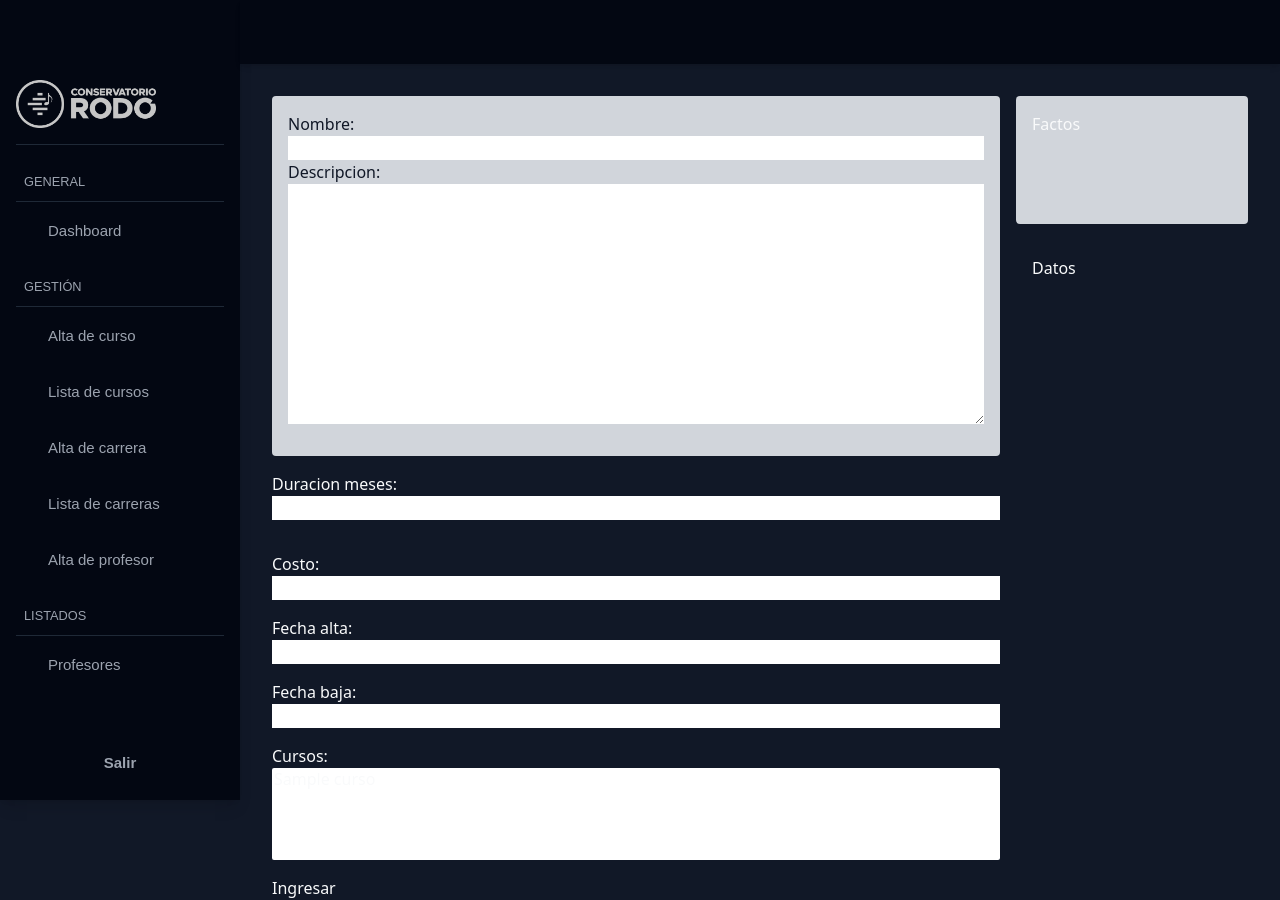
After one commit to iribastrillo/Proyecto-integrador, a Django app: page /carreras/crear-carrera/ in a window 1280 px wide. The commit adds this page. Run offline with Django 4.2, Linux system fonts and the light colour scheme; a user stored in the database is signed in; tables that the repository leaves empty hold one stand-in row (values such as "Sample post"); some libraries are stand-ins or nearby versions.

Commit message:
refac.: refactor db models.

```diff
--- a/src/django/carreras/urls.py
+++ b/src/django/carreras/urls.py
@@ -5,4 +5,6 @@ from . import views
 urlpatterns = [
     path('crear-curso/', views.createCourse.as_view(), name='create-course'),
     path('cursos/', views.listCourses.as_view(), name='courses'),
+    path('crear-carrera/', views.createCareer.as_view(), name='create-career'),
+    path('carreras/', views.listCareer.as_view(), name='careers'),
 ]
--- a/src/django/carreras/views.py
+++ b/src/django/carreras/views.py
@@ -1,7 +1,7 @@
 from django.views.generic.edit import CreateView
 from django.views.generic.list import ListView
 from django.contrib.auth.mixins import LoginRequiredMixin
-from domain.models import Curso
+from domain.models import Curso, Carrera
 
 # Create your views here.
 class createCourse (LoginRequiredMixin, CreateView):
@@ -10,3 +10,10 @@ class createCourse (LoginRequiredMixin, CreateView):
 
 class listCourses (LoginRequiredMixin, ListView):
     model = Curso
+
+class createCareer (LoginRequiredMixin, CreateView):
+    model = Carrera
+    fields = ['nombre', 'descripcion', 'duracion_meses', 'costo', 'fecha_baja', 'fecha_alta', 'cursos']
+
+class listCareer (LoginRequiredMixin, ListView):
+    model = Carrera
--- a/src/django/domain/models.py
+++ b/src/django/domain/models.py
@@ -1,27 +1,19 @@
 from django.db import models
 from django.urls import reverse
-import datetime
-from utils.validators import EmailValidator  # adjust the import statement based on your project structure
 
-class Persona(models.Model):
-    nombre = models.CharField(max_length=50)
-    apellido = models.CharField(max_length=50)
-    dni = models.CharField(max_length=8)
-    fecha_nacimiento = models.DateField(null=True, blank=True)
-    direccion = models.CharField(max_length=100)
-    telefono = models.CharField(max_length=20)
-    email = models.EmailField(validators=[EmailValidator()])
-    fecha_baja = models.DateField(null=True, blank=True)
-    fecha_alta = models.DateField(auto_now_add=True)
-    activo=models.BooleanField(default=True)
+from profiles.models import Alumno, Profesor
 
-    class Meta:
-        abstract = True
 
-    def __str__(self):
-        return self.nombre + ' ' + self.apellido
+WEEKDAYS=[('Lunes', 'Lunes'),
+      ('Martes', 'Martes'),
+      ('Miercoles', 'Miercoles'),
+      ('Jueves', 'Jueves'),
+      ('Viernes', 'Viernes'),
+      ('Sabado', 'Sabado'),
+      ('Domingo', 'Domingos')
+      ]
 
-# Create your models here.
+
 class Curso(models.Model):
     nombre = models.CharField(max_length=50)
     descripcion = models.TextField()
@@ -39,9 +31,10 @@ class Curso(models.Model):
         return reverse("courses")
 
 
-class Previas(models.Model):
+class Previa(models.Model):
     curso=models.ForeignKey(Curso, on_delete=models.CASCADE, related_name='curso')
     previa=models.ForeignKey(Curso, on_delete=models.CASCADE, related_name='previa')
+
 
 class Carrera(models.Model):
     nombre = models.CharField(max_length=50)
@@ -55,10 +48,8 @@ class Carrera(models.Model):
     activo=models.BooleanField(default=True)
     def __str__(self):
         return self.nombre
-
-class Alumno(Persona):
-    def __str__(self):
-        return 'Alumno: '+self.nombre + ' ' + self.apellido
+    def get_absolute_url(self):
+        return reverse("careers")
 
 class AlumnoCurso(models.Model):
     alumno=models.ForeignKey(Alumno, on_delete=models.CASCADE)
@@ -69,6 +60,7 @@ class AlumnoCurso(models.Model):
     def __str__(self):
         return 'Inscripcion: '+self.alumno.nombre + ' ' + self.curso.nombre
 
+
 class AlumnoCarrera(models.Model):
     alumno=models.ForeignKey(Alumno, on_delete=models.CASCADE)
     carrera=models.ForeignKey(Carrera, on_delete=models.CASCADE)
@@ -77,12 +69,6 @@ class AlumnoCarrera(models.Model):
     aprobado=models.BooleanField(default=False)
     def __str__(self):
         return 'Inscripcion: '+self.alumno.nombre + ' ' + self.curso.nombre
-
-class Profesor(Persona):
-    cursos = models.ManyToManyField(Curso)
-    def __str__(self):
-        return 'Profesor: '+self.nombre + ' ' + self.apellido
-
 
 class Salon(models.Model):
     nombre=models.CharField(max_length=50)
@@ -97,7 +83,7 @@ class BloqueDeClase(models.Model):
     alumnos_cursos=models.ManyToManyField(AlumnoCurso) #validar que el alumno este inscripto en el curso, y que la cantidad sea menor o igual al cupo de la clase
     cupo=models.IntegerField() # Este cupo no debe ser mayor a la cantidad de personas que acepte el salon
     profesores=models.ManyToManyField(Profesor) #validar que el profesor este asignado al curso
-    dia=models.CharField(max_length=500, choices=[('Lunes', 'Lunes'), ('Martes', 'Martes'), ('Miercoles', 'Miercoles'), ('Jueves', 'Jueves'), ('Viernes', 'Viernes'), ('Sabado', 'Sabado'), ('Domingo', 'Domingos')])
+    dia=models.CharField(max_length=500, choices=WEEKDAYS)
     duracion=models.IntegerField()
     hora_inicio=models.TimeField()
     hora_fin=models.TimeField()
@@ -106,11 +92,9 @@ class BloqueDeClase(models.Model):
         return "Bloque de clase de " + self.curso.nombre + " el " + self.dia + " de " + str(self.hora_inicio) + " a " + str(self.hora_fin) + " en el salon " + self.salon.nombre
 
 
-class Asistencia(models.Model):
+class Leccion(models.Model):
     alumnos=models.ManyToManyField(Alumno)
     profesores=models.ManyToManyField(Profesor)
     bloque=models.ForeignKey(BloqueDeClase, on_delete=models.CASCADE)
     fecha=models.DateTimeField()
-    temario=models.TextField()
-    def __str__(self):
-        return self.alumno.nombre
+    descripcion=models.TextField()
--- /dev/null
+++ b/src/django/domain/templates/domain/carrera_form.html
@@ -0,0 +1,69 @@
+{% extends "base.html" %}
+
+{% block navbar %}
+
+{% include 'base/components/navbar.html' %}
+
+{% endblock %}
+
+{% block sidebar %}
+
+{% include 'base/components/sidebar.html' %}
+
+{% endblock %}
+
+{% block content %}
+
+<section class="lg:rounded w-full lg:w-auto grid grid-cols-4 gap-4 px-8">
+    <div class='col-span-3'>
+        <form method="post">{% csrf_token %}
+            <div class='flex flex-col gap-4'>
+                <div class="flex flex-col rounded bg-gray-300 p-4 text-gray-900">
+                    <div class='flex flex-col'>
+                        {{ form.nombre.label_tag }}
+                        {{ form.nombre }}
+                    </div>
+                    <div class="flex flex-col mb-4">
+                        {{ form.descripcion.label_tag }}
+                        {{ form.descripcion }}
+                    </div>
+                </div>
+                <div>
+                    <div class="flex flex-col mb-4">
+                        {{ form.duracion_meses.label_tag }}
+                        {{ form.duracion_meses }}
+                    </div>
+                </div>
+                <div>
+                    <div class="flex flex-col mb-4">
+                        {{ form.costo.label_tag }}
+                        {{ form.costo }}
+                    </div>
+                    <div class="flex flex-col mb-4">
+                        {{ form.fecha_alta.label_tag }}
+                        {{ form.fecha_alta }}
+                    </div>
+                    <div class="flex flex-col mb-4">
+                        {{ form.fecha_baja.label_tag }}
+                        {{ form.fecha_baja }}
+                    </div>
+                    <div class="flex flex-col mb-4">
+                        {{ form.cursos.label_tag }}
+                        {{ form.cursos }}
+                    </div>
+                </div>
+            </div>
+            <input class='main-action-button' type="submit" value="Ingresar">
+        </form>
+    </div>
+    <div class='flex flex-col gap-4'>
+        <div class='bg-gray-300 rounded h-32 p-4'>
+            <h1>Factos</h1>
+        </div>
+        <div class='bg-accent-100 rounded h-auto p-4'>
+            <h1>Datos</h1>
+        </div>
+    </div>
+</section>
+
+{% endblock %}
--- a/src/django/domain/templates/domain/profesor_list.html
+++ b/src/django/domain/templates/domain/profesor_list.html
@@ -33,7 +33,7 @@
       <div class="ml-auto p-2">
         <a
         href="/profesores/detalle-profesor/{{ profesor.id }}"
-          class="text-yellow-400 hover:text-yellow-500"
+          class="text-accent-500 hover:text-accent-100"
           >Ver</a
         >
       </div>
--- a/src/django/templates/base/components/sidebar.html
+++ b/src/django/templates/base/components/sidebar.html
@@ -30,9 +30,15 @@
         </a>
       </li>
       <li class='mb-4 max-h-10'>
-        <a href="#"
+        <a href="{% url 'create-career' %}"
           class="text-[15px] block hover:bg-gray-800 hover:text-white px-8 py-2.5 transition-all rounded">
           Alta de carrera
+        </a>
+      </li>
+      <li class='mb-4 max-h-10'>
+        <a href="{% url 'careers' %}"
+          class="text-[15px] block hover:bg-gray-800 hover:text-white px-8 py-2.5 transition-all rounded">
+          Lista de carreras
         </a>
       </li>
       <li class='mb-4 max-h-10'>
```
Also changed, not shown: src/django/domain/admin.py (+3 -7 lines), src/django/domain/templates/domain/carrera_list.html (added, +28 -0 lines), src/django/profiles/admin.py (+3 -5 lines), src/django/profiles/models.py (+24 -5 lines), src/django/domain/migrations/0005_leccion_rename_previas_previa_delete_asistencia.py (added), src/django/domain/migrations/0006_remove_profesor_cursos.py (added), src/django/domain/migrations/0007_alter_alumnocarrera_alumno_alter_alumnocurso_alumno_and_more.py (added), src/django/profiles/migrations/0002_alumno_profesor_delete_principalprofile.py (added).
